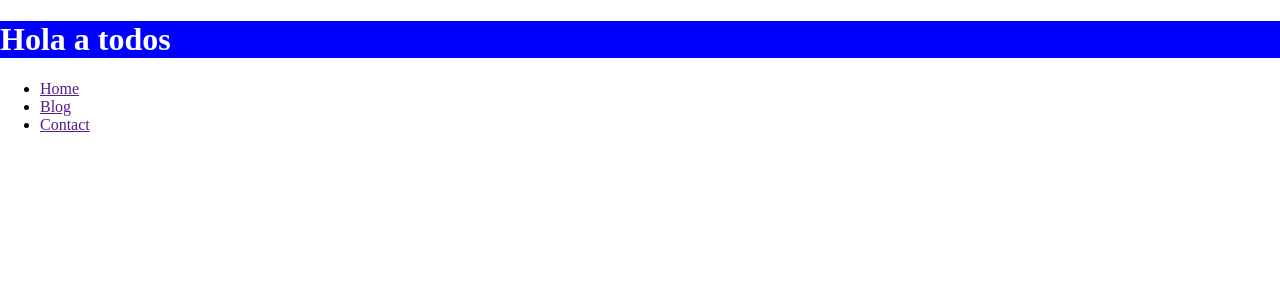
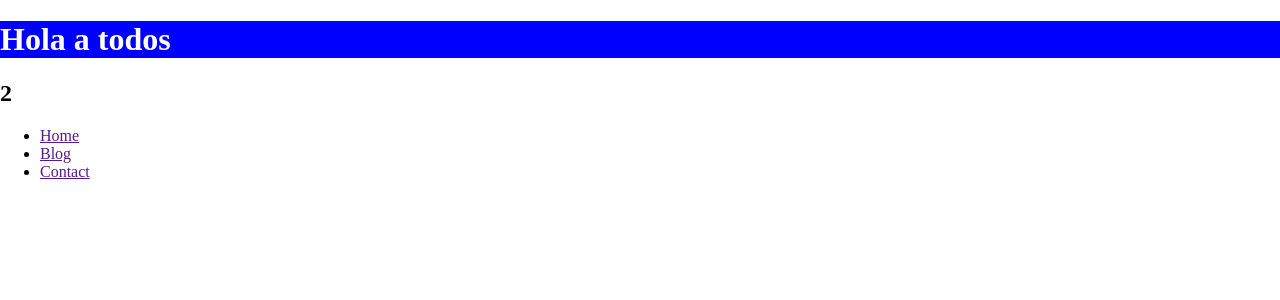
Before and after one commit to Joan-DEVELOPER/testing, a Vue app in the folder basesVue/: page / in a window 1280 px wide. Shown: the top 300 px of the page. Built offline with nearby package versions, Linux system fonts and the light colour scheme.

Commit message:
classe variables AMazaing Code

```diff
--- a/basesVue/src/App.vue
+++ b/basesVue/src/App.vue
@@ -1,9 +1,17 @@
 <script setup>
+import { ref } from 'vue'
 import HeaderComponent from './HeaderComponent.vue'
+
+let number = ref(0) // Actualitza la variable automaticament
+
+setInterval(() => {
+  number.value++
+}, 2000)
 </script>
 
 <template>
   <h1 class="title">Hola a todos</h1>
+  <h2>{{ number }}</h2>
   <HeaderComponent></HeaderComponent>
 </template>
 
```
